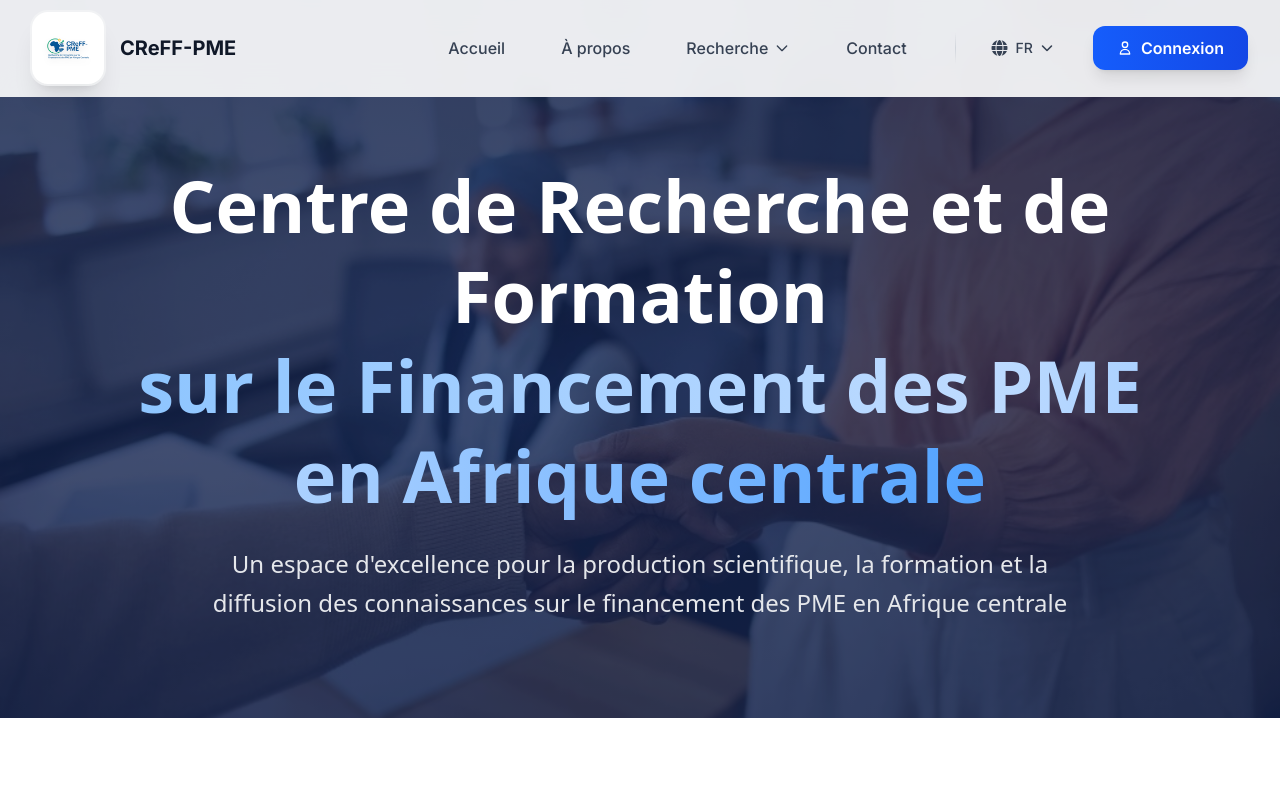
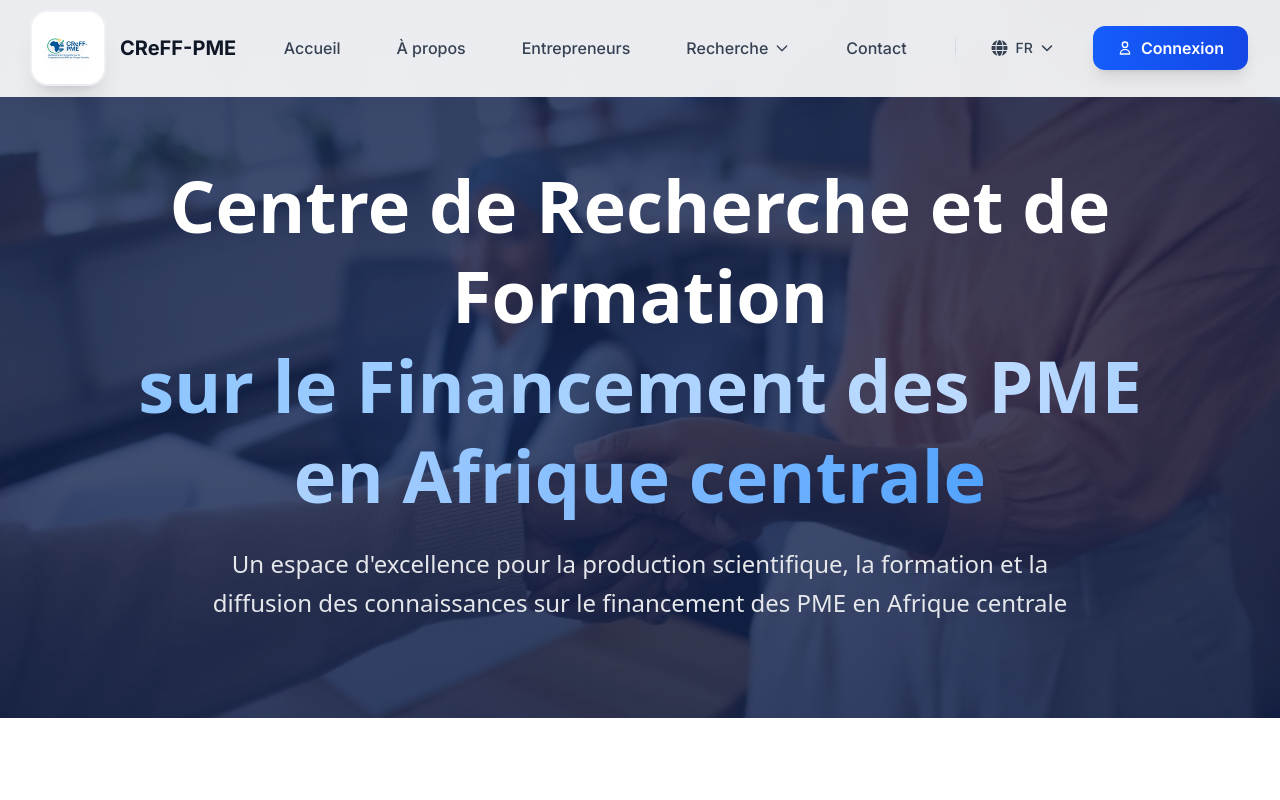
Before and after one commit to EThys/centreDeRecherche, a Vue app: page /about in a window 1280 px wide. Shown: the top 800 px of the page. Built offline with nearby package versions, Linux system fonts and the light colour scheme.

Commit message:
feat: déplacer le menu Entrepreneurs vers la navbar principale

```diff
--- a/src/components/navbar/NavBarComponent.vue
+++ b/src/components/navbar/NavBarComponent.vue
@@ -74,6 +74,22 @@
             <span class="absolute inset-0 bg-blue-50/50 rounded-lg opacity-0 group-hover:opacity-100 transition-opacity duration-300 -z-0"></span>
           </router-link>
 
+          <!-- Entrepreneurs -->
+          <router-link
+            to="/entrepreneurs"
+            class="relative px-4 xl:px-5 py-2.5 flex items-center font-medium text-gray-700 hover:text-blue-600 transition-all duration-300 rounded-lg group whitespace-nowrap"
+            :class="{
+              'text-blue-600': route.path.includes('/entrepreneurs'),
+            }"
+          >
+            <span class="relative z-10">{{ $t('nav.entrepreneurs') }}</span>
+            <span
+              v-if="route.path.includes('/entrepreneurs')"
+              class="absolute bottom-0 left-0 right-0 h-1 bg-gradient-to-r from-blue-500 to-blue-600 rounded-full animate-slide-in"
+            ></span>
+            <span class="absolute inset-0 bg-blue-50/50 rounded-lg opacity-0 group-hover:opacity-100 transition-opacity duration-300 -z-0"></span>
+          </router-link>
+
           <!-- Recherche Dropdown -->
           <div
             class="relative group"
@@ -84,7 +100,7 @@
               @click="toggleDropdown('recherche')"
               class="relative px-4 xl:px-5 py-2.5 flex items-center font-medium text-gray-700 hover:text-blue-600 transition-all duration-300 rounded-lg"
               :class="{
-                'text-blue-600': route.path.includes('/recherche') || route.path.includes('/actualites') || route.path.includes('/evenements') || route.path.includes('/publications') || route.path.includes('/entrepreneurs') || activeDropdown === 'recherche',
+                'text-blue-600': route.path.includes('/recherche') || route.path.includes('/actualites') || route.path.includes('/evenements') || route.path.includes('/publications') || activeDropdown === 'recherche',
               }"
             >
               <span class="relative z-10">Recherche</span>
@@ -104,7 +120,7 @@
                 />
               </svg>
               <span
-                v-if="route.path.includes('/recherche') || route.path.includes('/actualites') || route.path.includes('/evenements') || route.path.includes('/publications') || route.path.includes('/entrepreneurs') || activeDropdown === 'recherche'"
+                v-if="route.path.includes('/recherche') || route.path.includes('/actualites') || route.path.includes('/evenements') || route.path.includes('/publications') || activeDropdown === 'recherche'"
                 class="absolute bottom-0 left-0 right-0 h-1 bg-gradient-to-r from-blue-500 to-blue-600 rounded-full animate-slide-in"
               ></span>
               <span class="absolute inset-0 bg-blue-50/50 rounded-lg opacity-0 group-hover:opacity-100 transition-opacity duration-300 -z-0"></span>
@@ -160,16 +176,6 @@
                     <div class="absolute left-0 top-0 bottom-0 w-1 bg-blue-600 rounded-r-full opacity-0 group-hover/item:opacity-100 transition-opacity duration-300"></div>
                     <div class="w-2 h-2 bg-blue-600 rounded-full mr-4 opacity-0 group-hover/item:opacity-100 transition-all duration-300 transform scale-0 group-hover/item:scale-100"></div>
                     <span class="text-sm font-semibold relative z-10">{{ $t('nav.publications') }}</span>
-                  </router-link>
-
-                  <router-link
-                    to="/entrepreneurs"
-                    class="flex items-center px-5 py-3 text-gray-700 hover:bg-gradient-to-r hover:from-blue-50 hover:to-transparent hover:text-blue-600 transition-all duration-300 group/item relative"
-                    @click="closeDropdowns"
-                  >
-                    <div class="absolute left-0 top-0 bottom-0 w-1 bg-blue-600 rounded-r-full opacity-0 group-hover/item:opacity-100 transition-opacity duration-300"></div>
-                    <div class="w-2 h-2 bg-blue-600 rounded-full mr-4 opacity-0 group-hover/item:opacity-100 transition-all duration-300 transform scale-0 group-hover/item:scale-100"></div>
-                    <span class="text-sm font-semibold relative z-10">{{ $t('nav.entrepreneurs') }}</span>
                   </router-link>
                 </div>
               </div>
@@ -341,6 +347,17 @@
             <span class="relative z-10 ml-2">{{ $t('nav.about') }}</span>
           </router-link>
 
+          <!-- Entrepreneurs Mobile -->
+          <router-link
+            to="/entrepreneurs"
+            class="flex items-center px-5 py-4 text-gray-700 rounded-xl hover:bg-gradient-to-r hover:from-blue-50 hover:to-transparent hover:text-blue-600 transition-all duration-300 font-semibold group relative"
+            :class="{ 'bg-blue-50 text-blue-600': route.path.includes('/entrepreneurs') }"
+            @click="closeMobileMenu"
+          >
+            <div class="absolute left-0 top-0 bottom-0 w-1 bg-blue-600 rounded-r-full opacity-0 group-hover:opacity-100 transition-opacity duration-300" :class="{ 'opacity-100': route.path.includes('/entrepreneurs') }"></div>
+            <span class="relative z-10 ml-2">{{ $t('nav.entrepreneurs') }}</span>
+          </router-link>
+
           <!-- Section Recherche Mobile -->
           <div class="pt-3 pb-2">
             <div class="px-5 py-3 text-xs font-bold text-gray-500 uppercase tracking-widest border-b border-gray-200">
@@ -363,15 +380,6 @@
               >
                 <div class="absolute left-0 top-0 bottom-0 w-1 bg-blue-600 rounded-r-full opacity-0 group-hover:opacity-100 transition-opacity duration-300"></div>
                 <span class="text-sm font-semibold relative z-10 ml-2">{{ $t('nav.publications') }}</span>
-              </router-link>
-
-              <router-link
-                to="/entrepreneurs"
-                class="flex items-center px-8 py-3.5 text-gray-700 hover:bg-gradient-to-r hover:from-blue-50 hover:to-transparent hover:text-blue-600 transition-all duration-300 rounded-xl group relative"
-                @click="closeMobileMenu"
-              >
-                <div class="absolute left-0 top-0 bottom-0 w-1 bg-blue-600 rounded-r-full opacity-0 group-hover:opacity-100 transition-opacity duration-300"></div>
-                <span class="text-sm font-semibold relative z-10 ml-2">{{ $t('nav.entrepreneurs') }}</span>
               </router-link>
             </div>
           </div>
```
